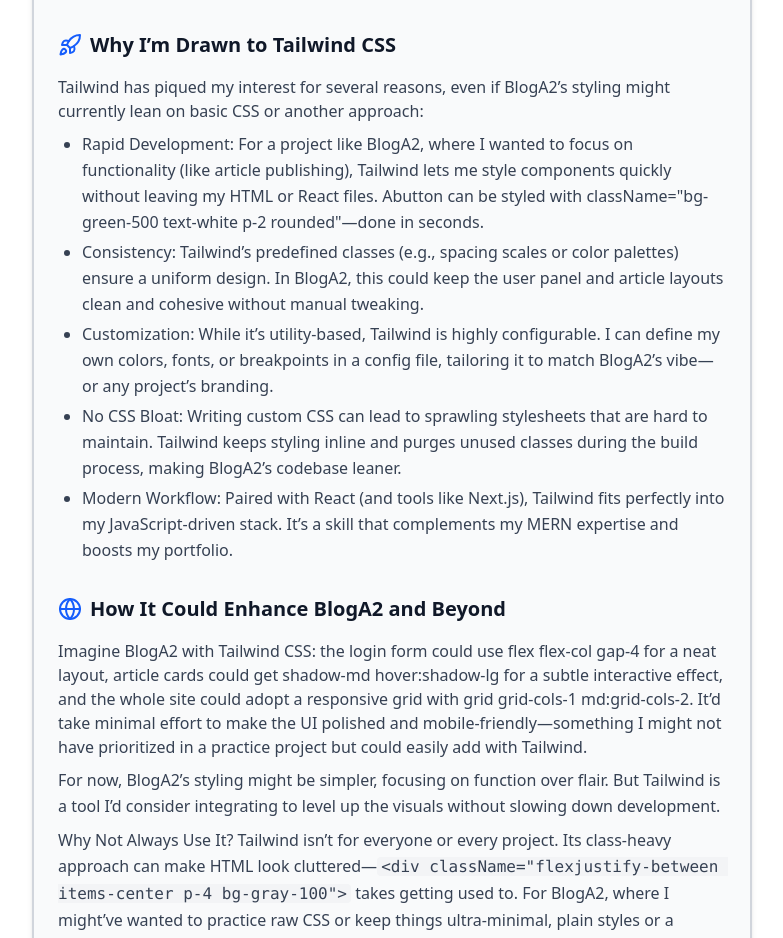
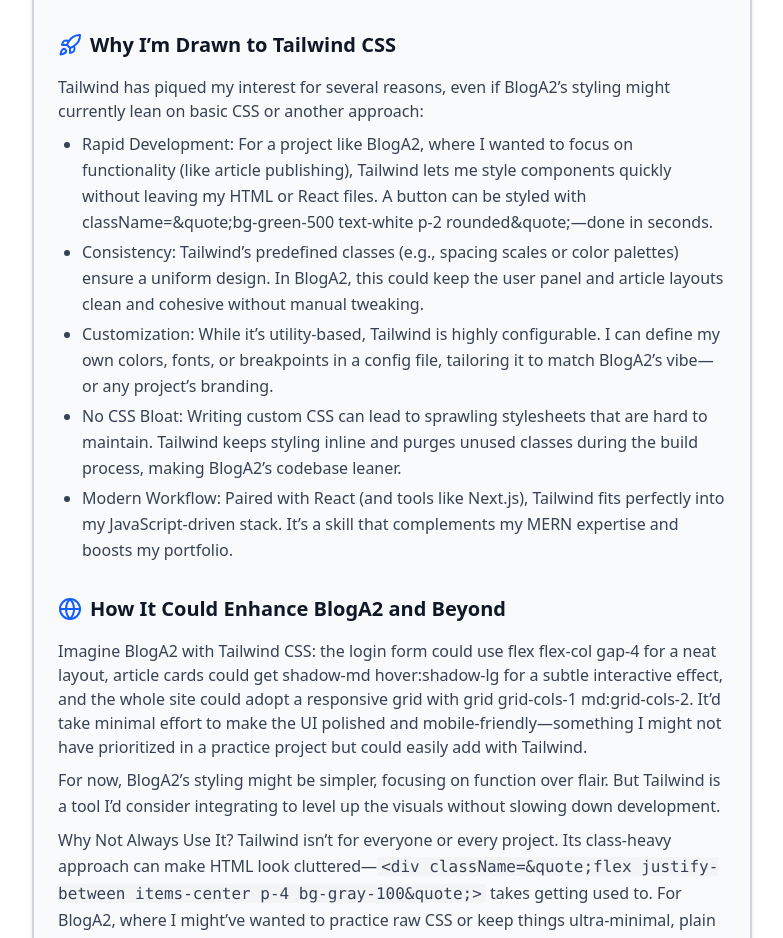
Before and after one commit to alireza-1080/blog-a2, a Next.js app: page /article/Tailwind%20CSS in a window 1280 px wide. Shown: the part 1560-2498 px from the top of the page, without its empty margins (248-1031 px from the left). Built offline with nearby package versions, Linux system fonts and the light colour scheme; no server answers.

Commit message:
4/4/2025 6:12 PM

```diff
--- a/app/article/MongoDB/page.tsx
+++ b/app/article/MongoDB/page.tsx
@@ -82,7 +82,7 @@
                 What Is MongoDB?
               </h2>
               <p className="text-base">
-                At its core, MongoDB is designed to handle unstructured or semi-structured data with ease. Instead of predefined schemas, it lets you store "documents" in collections—think of these as dynamic, self-contained records that can vary in structure. For example, one document might hold a user’s name and email, while another could include additional fields like article titles or timestamps, all without breaking a sweat.
+                At its core, MongoDB is designed to handle unstructured or semi-structured data with ease. Instead of predefined schemas, it lets you store &quote;documents&quote; in collections—think of these as dynamic, self-contained records that can vary in structure. For example, one document might hold a user’s name and email, while another could include additional fields like article titles or timestamps, all without breaking a sweat.
               </p>
               <p className="mt-2">
                 It’s also highly scalable. Whether you’re running a small project like BlogA2 or a massive app with millions of users, MongoDB can grow with you, thanks to its ability to distribute data across servers.
--- a/app/article/React.js/page.tsx
+++ b/app/article/React.js/page.tsx
@@ -83,8 +83,7 @@
               </h2>
               <p className="text-base">
                 React.js is designed to make building UIs easier and more efficient. It lets you break down your
-                {/* eslint-disable-next-line */}
-                interface into reusable "components"—self-contained pieces of code that manage their own logic and appearance. For example, in BlogA2, I might have a Navbar component for navigation, an ArticleList component to display posts, and a LoginForm component for user authentication.
+                interface into reusable &quote;components&quote;—self-contained pieces of code that manage their own logic and appearance. For example, in BlogA2, I might have a Navbar component for navigation, an ArticleList component to display posts, and a LoginForm component for user authentication.
               </p>
               <p className="mt-2">
                 What sets React apart is its virtual DOM (Document Object Model). Instead of directly updating the browser’s DOM every time something changes—which can be slow—React creates a lightweight copy, figures out what’s different, and updates only what’s necessary. The result? A snappy, responsive experience for users.
--- a/app/article/Tailwind%20CSS/page.tsx
+++ b/app/article/Tailwind%20CSS/page.tsx
@@ -115,8 +115,7 @@
                 <li>
                   Rapid Development: For a project like BlogA2, where I wanted to focus on functionality (like article
                   publishing), Tailwind lets me style components quickly without leaving my HTML or React files. A
-                  {/* eslint-disable-next-line */}
-                  button can be styled with className="bg-green-500 text-white p-2 rounded"—done in seconds.
+                  button can be styled with className=&quote;bg-green-500 text-white p-2 rounded&quote;—done in seconds.
                 </li>
                 <li>
                   Consistency: Tailwind’s predefined classes (e.g., spacing scales or color palettes) ensure a uniform
@@ -159,10 +158,7 @@
                 Why Not Always Use It? Tailwind isn’t for everyone or every project. Its class-heavy approach can make
                 HTML look cluttered—
                 <code className="bg-gray-100 dark:bg-gray-700 px-1 rounded">
-                  {/* eslint-disable-next-line */}
-                  &lt;div className="flex
-                  {/* eslint-disable-next-line */}
-                  justify-between items-center p-4 bg-gray-100"&gt;
+                  &lt;div className=&quote;flex justify-between items-center p-4 bg-gray-100&quote;&gt;
                 </code>{' '}
                 takes getting used to. For BlogA2, where I might’ve wanted to practice raw CSS or keep things
                 ultra-minimal, plain styles or a lighter framework could make sense. Tailwind shines in bigger projects
```
